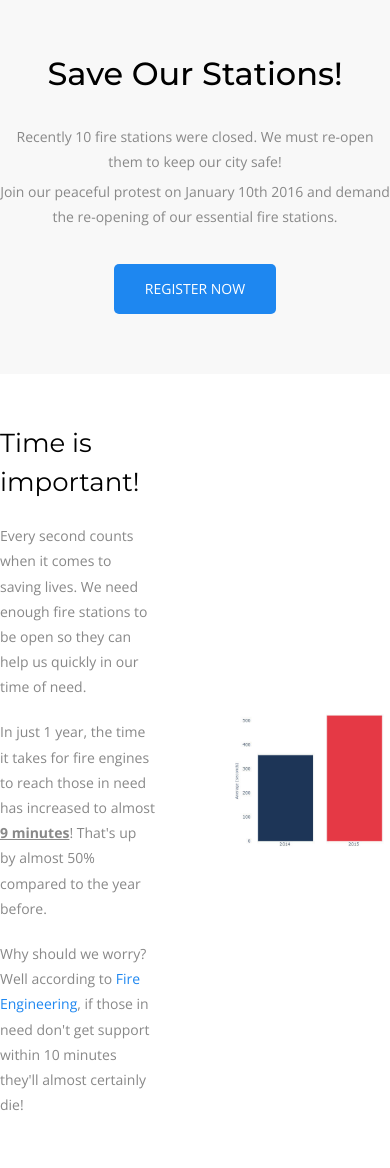
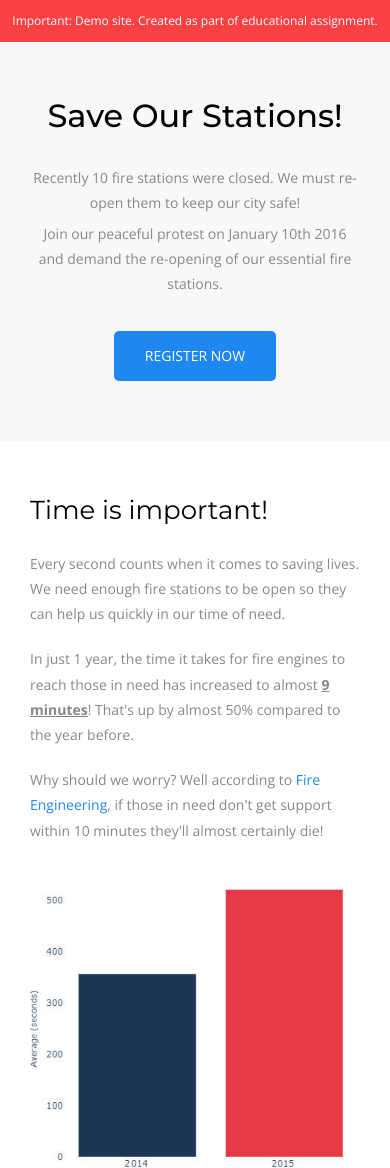
Before and after one commit to afzaalpersonal/CDS-02092021, a plain HTML site: page index.html in a window 390 px wide. Shown: the top 1168 px of the page. Drawn offline with nearby package versions, Linux system fonts and the light colour scheme.

Commit message:
Header demo notice added. UIKit licensing added to readme file.

```diff
--- a/assets/css/layout/container.css
+++ b/assets/css/layout/container.css
@@ -8,6 +8,7 @@
 .container .container-core {
 	max-width: 1200px;
 	margin: 0 auto;
+    padding: 0 30px;
 }
 .container .container-col {
 	position: relative;
--- a/assets/css/style.css
+++ b/assets/css/style.css
@@ -3,6 +3,18 @@
 @import url('./layout/container.css');
 @import url('./utility/grid.css');
 @import url('./utility/flex.css');
+
+/* Header notice */
+.cds-notice {
+	font-size: 12px;
+	text-align: center;
+}
+.cds-notice p {
+	color: #fff;
+	background: #f94144;
+	margin: 0;
+	padding: 10px 0;
+}
 
 /* Container - Header */
 .container.page-header {
--- a/assets/css/utility/flex.css
+++ b/assets/css/utility/flex.css
@@ -52,3 +52,21 @@
 .block-flex.flex-column-gap-80 {
 	column-gap: 80px;
 }
+
+/* Small screens, laptops */
+@media only screen and (max-width: 800px) {
+
+	.block-flex.w800-block-flex-column {
+		flex-direction: column;
+	}
+	.block-flex.w800-block-flex-column-reverse {
+		flex-direction: column-reverse;
+	}
+	.block-flex.w800-block-flex-center {
+		align-items: center;
+	}
+
+	.block-flex .w800-flex-col-1p {
+		width: 100%;
+	}
+}
--- a/index.html
+++ b/index.html
@@ -1,6 +1,7 @@
 <!doctype html>
 <html>
 	<head>
+		<meta name="viewport" content="width=device-width, initial-scale=1.0">
 		<title>This is the title of the webpage!</title>
 <!-- 		<link rel="stylesheet" href="./lib/normalize/normalize.css"> -->
  		<link rel="stylesheet" href="./lib/uikit/css/uikit.css">
@@ -9,6 +10,12 @@
 
 	<body>
 		<main id="main" role="main">
+
+			<div class="cds-notice">
+				<div class="cds-notice-core">
+					<p>Important: Demo site. Created as part of educational assignment.</p>
+				</div>
+			</div>
 
 			<section class="container page-header home-header">
 				<div class="container-core">
@@ -36,7 +43,7 @@
 			</section>
 
 			<section class="container page-time home-time home-time1">
-				<div class="container-core block-flex flex-column-gap-80 w800-block-flex-column-reverse">
+				<div class="container-core block-flex flex-column-gap-80 w800-block-flex-column">
 
 					<div class="container-col home-time1-col1 flex-col-2">
 
```
Also changed, not shown: 1 other file.
